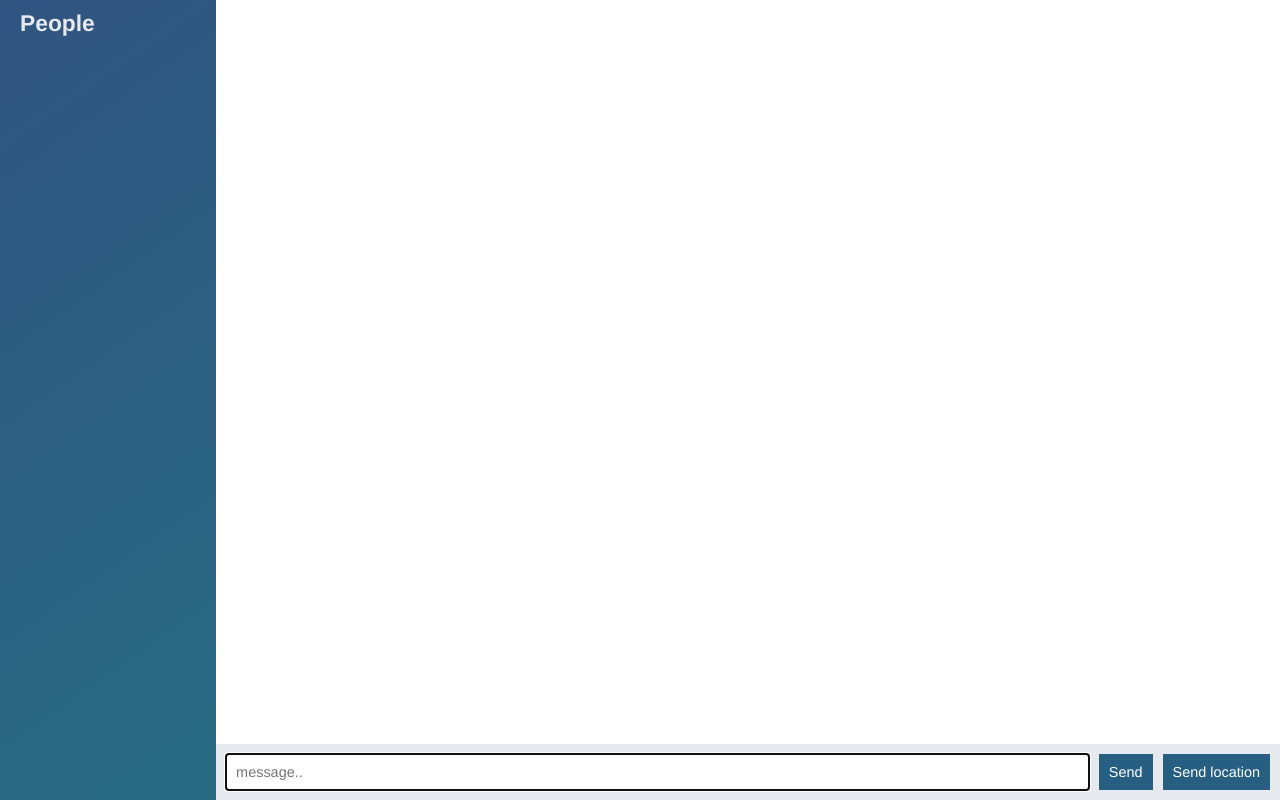
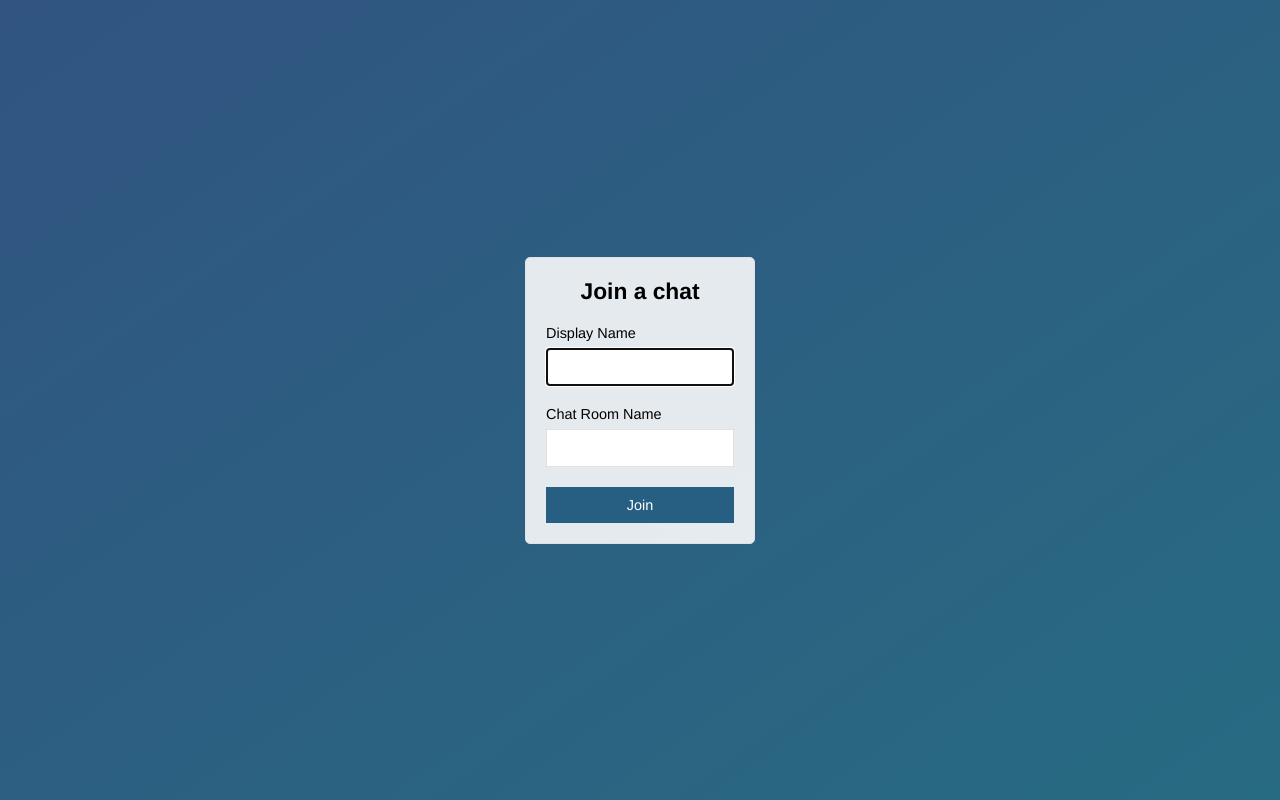
Before and after one commit to varunmk17/node-chat-app, a website: page public/index.html in a window 1280 px wide. Drawn offline with nearby package versions, Linux system fonts and the light colour scheme; no server answers.

Commit message:
Added Join page

```diff
--- a/public/index.html
+++ b/public/index.html
@@ -1,57 +1,29 @@
 <!DOCTYPE html>
 <html>
     <head>
-        <meta charset="utf-8" >
+        <meta charset="UTF-8">
+        <title>Join | ChatApp</title>
+        <meta name="viewport" content="width=device-width, initial-scale=1, user-scalable=no">
         <link rel="stylesheet" href="./css/styles.css">
     </head>
-    <body class="chat">
-        <div class="chat__sidebar">
-            <h3>People</h3>
-            <div id="users"></div>
+    <body class="centered-form">
+        <div class="centered-form__form">
+            <form action="/chat.html">
+                <div class="form-field">
+                    <h3>Join a chat</h3>
+                </div>
+                <div class="form-field">
+                    <label>Display Name</label>
+                    <input type="text" name="name" autofocus />
+                </div>
+                <div class="form-field">
+                    <label>Chat Room Name</label>
+                    <input type="text" name="room" />
+                </div>
+                <div class="form-field">
+                    <button>Join</button>
+                </div>
+            </form>
         </div>
-
-        <div class="chat__main">
-            <ol id="messages" class="chat__messages"></ol>
-
-            <div class="chat__footer">
-                <form id = "message-form">
-                    <input name = "message" type="text" placeholder="message.." autofocus autocomplete="off" />
-                    <button type="submit">Send</button>
-                </form>
-                <button id="send-location">Send location</button>
-            </div>
-        </div>
-
-        <script id="message-template" type="text/template">
-            <li class="message">
-                <div class="message__title">
-                    <h4>{{from}}</h4>
-                    <span>{{createdAt}}</span>
-                </div>
-                <div class="message__body">
-                    <p>{{text}}</p>
-                </div>
-            </li>
-        </script>
-
-        <script id="location-message-template" type="text/template">
-            <li class="message">
-                <div class="message__title">
-                    <h4>{{from}}</h4>
-                    <span>{{createdAt}}</span>
-                </div>
-                <div class="message__body">
-                    <p>
-                        <a href="{{url}}" target="_blank">My Current location </a>
-                    </p>
-                </div>
-            </li>
-        </script>
-
-        <script src="/js/libs/mustache.js"></script>
-        <script src="/js/libs/moment.min.js"></script>
-        <script src="/js/libs/jQuery-3.3.1.min.js"></script>
-        <script src="/socket.io/socket.io.js"></script>
-        <script src="/js/index.js"></script>
     </body>
 </html>
```
Also changed, not shown: public/chat.html (added, +59 -0 lines), public/js/chat.js (renamed from public/js/index.js).
